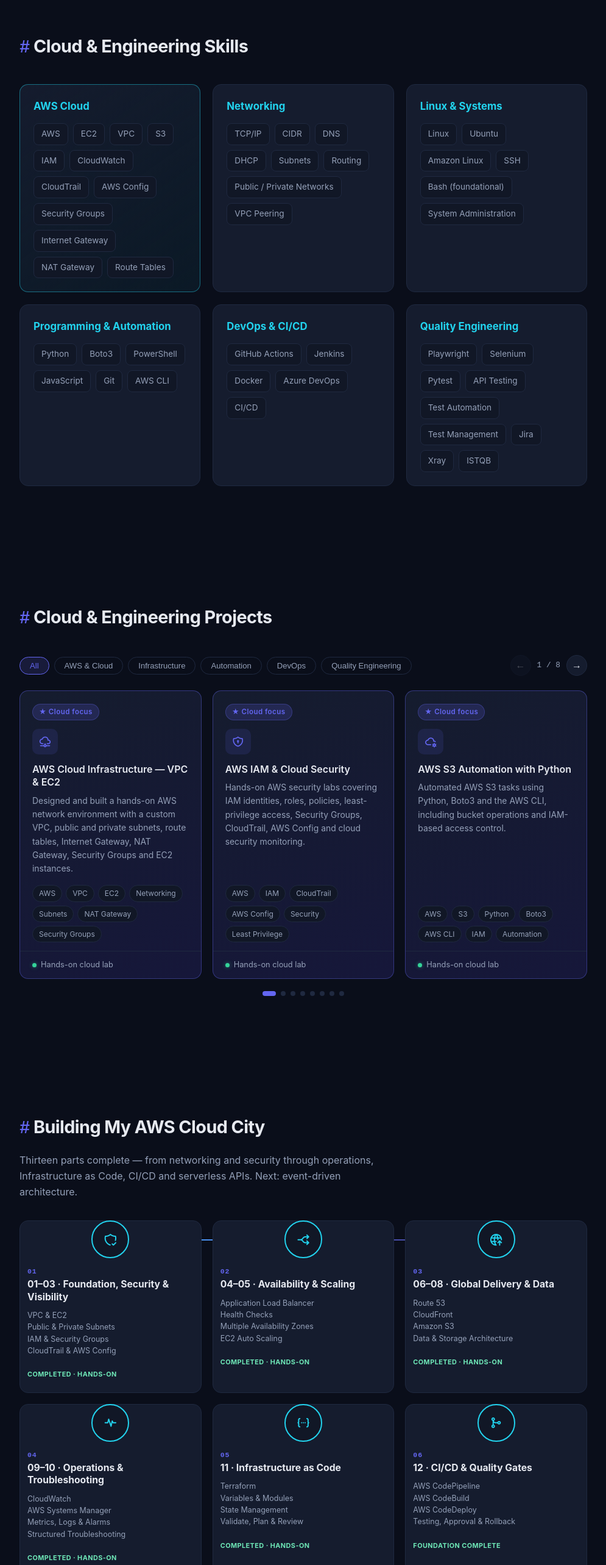
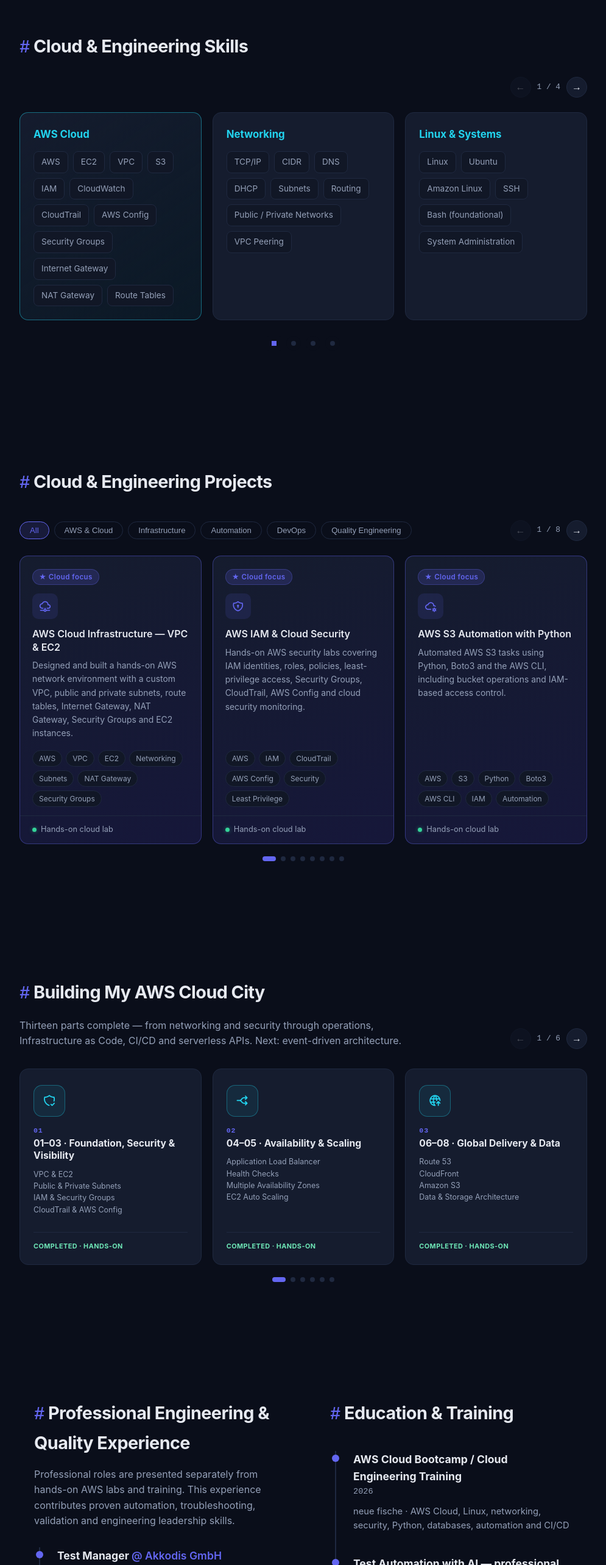
Before and after one commit to sheikhseraj/iamseraj, a React (Vite) app: page / in a window 1280 px wide. Shown: the part 1440-4006 px from the top of the page at 61% size, without its empty margins (142-1137 px from the left). Built offline with nearby package versions, Linux system fonts and the light colour scheme; no server answers.

Commit message:
Add compact skills and cloud journey carousels

```diff
--- a/src/App.jsx
+++ b/src/App.jsx
@@ -103,14 +103,58 @@
 function Skills() {
   const { lang } = useLang()
   const t = ui[lang]
+  const [idx, setIdx] = useState(0)
+  const [cardsPerView, setCardsPerView] = useState(3)
+  const touchStart = useRef(null)
+  const maxIdx = Math.max(0, skills.length - cardsPerView)
+  const currentIdx = Math.min(idx, maxIdx)
+
+  useEffect(() => {
+    const update = () => setCardsPerView(window.innerWidth <= 500 ? 1 : window.innerWidth <= 768 ? 2 : 3)
+    update()
+    window.addEventListener('resize', update)
+    return () => window.removeEventListener('resize', update)
+  }, [])
+
+  useEffect(() => setIdx(current => Math.min(current, maxIdx)), [maxIdx])
+
+  const slide = (direction) => setIdx(current => Math.max(0, Math.min(maxIdx, current + direction)))
+
   return (
     <Section id="skills" title={t.titles.skills}>
-      <div className="skills">
-        {skills.map((g) => (
-          <div key={g.group.en} className="skills__group">
+      <div className="skills__controls proj-arrows">
+        <button className="proj-arrow" onClick={() => slide(-1)} disabled={currentIdx === 0} aria-label={lang === 'de' ? 'Vorherige Kenntnisse' : 'Previous skills'}>&#8592;</button>
+        <span className="proj-counter" aria-live="polite">{currentIdx + 1} / {maxIdx + 1}</span>
+        <button className="proj-arrow" onClick={() => slide(1)} disabled={currentIdx === maxIdx} aria-label={lang === 'de' ? 'Nächste Kenntnisse' : 'Next skills'}>&#8594;</button>
+      </div>
+      <div className="skills" role="region" aria-label={t.titles.skills} tabIndex={0}
+        onKeyDown={(event) => {
+          if (event.key === 'ArrowLeft' || event.key === 'ArrowRight') {
+            event.preventDefault()
+            slide(event.key === 'ArrowLeft' ? -1 : 1)
+          }
+        }}
+        onTouchStart={(event) => { touchStart.current = { x: event.touches[0].clientX, y: event.touches[0].clientY } }}
+        onTouchCancel={() => { touchStart.current = null }}
+        onTouchEnd={(event) => {
+          if (!touchStart.current) return
+          const dx = event.changedTouches[0].clientX - touchStart.current.x
+          const dy = event.changedTouches[0].clientY - touchStart.current.y
+          if (Math.abs(dx) > 50 && Math.abs(dx) > Math.abs(dy)) slide(dx < 0 ? 1 : -1)
+          touchStart.current = null
+        }}>
+        <div className="skills__track" style={{ transform: `translateX(calc(${currentIdx * -100 / cardsPerView}% - ${currentIdx * 18 / cardsPerView}px))` }}>
+          {skills.map((g, index) => (
+            <div key={g.group.en} className="skills__group" aria-hidden={index < currentIdx || index >= currentIdx + cardsPerView}>
               <h3>{g.group[lang]}</h3>
               <ul>{g.items.map((it) => <li key={it}>{it}</li>)}</ul>
             </div>
+          ))}
+        </div>
+      </div>
+      <div className="proj-dots skills__dots">
+        {Array.from({ length: maxIdx + 1 }, (_, i) => (
+          <button key={i} className={`proj-dot-btn ${i === currentIdx ? 'proj-dot-btn--active' : ''}`} onClick={() => setIdx(i)} aria-current={i === currentIdx ? 'true' : undefined} aria-label={lang === 'de' ? `Kenntnisse: Seite ${i + 1}` : `Go to skills slide ${i + 1}`} />
         ))}
       </div>
     </Section>
@@ -160,7 +204,7 @@
     const cardW = trackRef.current.querySelector('.proj-card')?.offsetWidth || 0
     const gap = 18
     trackRef.current.style.transform = `translateX(-${idx * (cardW + gap)}px)`
-  }, [idx, visible.length])
+  }, [idx, visible.length, cardsPerView])
 
   return (
     <Section id="projects" title={t.titles.projects}>
@@ -234,23 +278,66 @@
 function CloudJourney() {
   const { lang } = useLang()
   const t = ui[lang]
+  const [idx, setIdx] = useState(0)
+  const [cardsPerView, setCardsPerView] = useState(3)
+  const trackRef = useRef(null)
+  const maxIdx = Math.max(0, cloudJourney.length - cardsPerView)
+
+  useEffect(() => {
+    const updateCardsPerView = () => setCardsPerView(window.innerWidth <= 500 ? 1 : window.innerWidth <= 768 ? 2 : 3)
+    updateCardsPerView()
+    window.addEventListener('resize', updateCardsPerView)
+    return () => window.removeEventListener('resize', updateCardsPerView)
+  }, [])
+
+  useEffect(() => setIdx((current) => Math.min(current, maxIdx)), [maxIdx])
+
+  useEffect(() => {
+    if (!trackRef.current) return
+    const cardW = trackRef.current.querySelector('.journey__step')?.offsetWidth || 0
+    const gap = 18
+    trackRef.current.style.transform = `translateX(-${idx * (cardW + gap)}px)`
+  }, [idx, cardsPerView])
+
+  function slide(dir) {
+    setIdx(prev => Math.min(maxIdx, Math.max(0, prev + dir)))
+  }
+
   return (
     <Section id="cloud-journey" title={t.titles.cloudJourney}>
+      <div className="journey__header">
         <p className="journey__intro">{t.cloudJourney.subtitle}</p>
+        <div className="proj-arrows">
+          <button className="proj-arrow" onClick={() => slide(-1)} disabled={idx === 0} aria-label="Previous journey step">&#8592;</button>
+          <span className="proj-counter">{idx + 1} / {maxIdx + 1}</span>
+          <button className="proj-arrow" onClick={() => slide(1)} disabled={idx >= maxIdx} aria-label="Next journey step">&#8594;</button>
+        </div>
+      </div>
+
       <div className="journey" aria-label={t.titles.cloudJourney}>
+        <div className="journey__track" ref={trackRef}>
           {cloudJourney.map((step, index) => (
             <article className={`journey__step journey__step--${step.state}`} key={step.stage.en}>
               <div className="journey__node" aria-hidden="true"><i className={`ti ${step.icon}`} /></div>
-            <div className="journey__number">0{index + 1}</div>
+              <div className="journey__number">{String(index + 1).padStart(2, '0')}</div>
               <h3>{step.stage[lang]}</h3>
               <ul>{step.items.map((item) => <li key={item}>{item}</li>)}</ul>
+              <div className="journey__footer">
                 <span className="journey__status">{step.status[lang]}</span>
                 {step.sourceUrl && (
                   <a className="journey__link" href={step.sourceUrl} target="_blank" rel="noreferrer">
                     {t.cloudJourney.viewPost} <i className="ti ti-external-link" aria-hidden="true" />
                   </a>
                 )}
+              </div>
             </article>
+          ))}
+        </div>
+      </div>
+
+      <div className="proj-dots journey__dots">
+        {Array.from({ length: maxIdx + 1 }).map((_, i) => (
+          <button key={i} className={`proj-dot-btn ${i === idx ? 'proj-dot-btn--active' : ''}`} onClick={() => setIdx(i)} aria-label={`Go to journey slide ${i + 1}`} />
         ))}
       </div>
     </Section>
--- a/src/index.css
+++ b/src/index.css
@@ -131,34 +131,43 @@
 .about__meta { color: var(--text) !important; font-weight: 500; }
 
 /* ---------- Skills ---------- */
-.skills { display: grid; grid-template-columns: repeat(auto-fit, minmax(220px, 1fr)); gap: 20px; }
-.skills__group { background: var(--bg-card); border: 1px solid var(--border); border-radius: var(--radius); padding: 22px; }
+.skills { overflow: hidden; padding: 6px 0; }
+.skills__controls { justify-content: flex-end; margin: -12px 0 18px; }
+.skills__track { display: flex; gap: 18px; transition: transform .35s cubic-bezier(.4,0,.2,1); }
+.skills__group { flex: 0 0 calc((100% - 36px) / 3); min-width: 0; background: var(--bg-card); border: 1px solid var(--border); border-radius: var(--radius); padding: 22px; overflow-wrap: anywhere; transition: transform .2s, border-color .2s; }
+.skills__group:hover { transform: translateY(-4px); border-color: var(--accent-2); }
+.skills__dots .proj-dot-btn { min-width: 24px; height: 24px; border: 8px solid var(--bg); }
+@media (prefers-reduced-motion: reduce) { .skills__track, .skills__group { transition: none; } }
 .skills__group h3 { font-size: 1.05rem; margin-bottom: 14px; color: var(--accent-2); }
 .skills__group ul { list-style: none; display: flex; flex-wrap: wrap; gap: 8px; }
 .skills__group li { background: var(--bg-elev); border: 1px solid var(--border); padding: 6px 12px; border-radius: 8px; font-size: .85rem; color: var(--text-dim); }
 .skills__group:first-child { border-color: rgba(34,211,238,.45); background: linear-gradient(145deg, var(--bg-card), rgba(34,211,238,.06)); }
 
 /* ---------- AWS Cloud Journey ---------- */
-.journey__intro { color: var(--text-dim); margin: -20px 0 34px; max-width: 620px; }
-.journey { display: grid; grid-template-columns: repeat(3, minmax(0, 1fr)); gap: 18px; position: relative; }
-.journey::before { content: ''; position: absolute; top: 31px; left: 7%; right: 7%; height: 2px; background: linear-gradient(90deg, var(--accent-2), var(--accent), var(--border)); }
-.journey__step { position: relative; z-index: 1; min-width: 0; padding: 0 12px 18px; border: 1px solid var(--border); border-radius: var(--radius); background: var(--bg-card); }
-.journey__node { width: 62px; height: 62px; margin: 0 auto 14px; transform: translateY(-1px); display: grid; place-items: center; border-radius: 50%; border: 2px solid var(--accent-2); background: var(--bg-elev); color: var(--accent-2); font-size: 1.45rem; }
+.journey__header { display: flex; align-items: flex-end; justify-content: space-between; gap: 24px; margin: -20px 0 24px; }
+.journey__intro { color: var(--text-dim); max-width: 680px; }
+.journey { overflow: hidden; padding-top: 8px; }
+.journey__track { display: flex; align-items: stretch; gap: 18px; transition: transform .35s cubic-bezier(.4,0,.2,1); }
+.journey__step { position: relative; min-width: 0; padding: 26px 22px 20px; border: 1px solid var(--border); border-radius: var(--radius); background: var(--bg-card); display: flex; flex: 0 0 calc((100% - 36px) / 3); flex-direction: column; transition: border-color .2s, transform .2s, box-shadow .2s; }
+.journey__step:hover { border-color: var(--accent-2); transform: translateY(-5px); box-shadow: 0 16px 32px rgba(0,0,0,.18); }
+.journey__node { width: 52px; height: 52px; margin: 0 0 16px; display: grid; place-items: center; border-radius: 14px; border: 1px solid rgba(34,211,238,.35); background: rgba(34,211,238,.08); color: var(--accent-2); font-size: 1.35rem; }
 .journey__step--next .journey__node { border-style: dashed; border-color: var(--text-dim); color: var(--text-dim); }
 .journey__number { color: var(--accent); font: 700 .72rem monospace; letter-spacing: .08em; }
 .journey__step h3 { font-size: .98rem; line-height: 1.3; margin: 5px 0 10px; }
-.journey__step ul { list-style: none; margin-bottom: 15px; }
+.journey__step ul { list-style: none; margin-bottom: 18px; flex: 1; }
 .journey__step li { color: var(--text-dim); font-size: .78rem; line-height: 1.55; }
 .journey__status { display: inline-block; color: #6ee7b7; font-size: .68rem; font-weight: 700; text-transform: uppercase; letter-spacing: .04em; }
 .journey__step--next .journey__status { color: #fbbf24; }
-.journey__link { display: flex; align-items: center; gap: 5px; width: fit-content; margin-top: 10px; color: var(--accent-2); font-size: .76rem; font-weight: 600; }
+.journey__footer { display: flex; flex-wrap: wrap; align-items: center; justify-content: space-between; gap: 10px; padding-top: 14px; border-top: 1px solid var(--border); }
+.journey__link { display: flex; align-items: center; gap: 5px; width: fit-content; color: var(--accent-2); font-size: .76rem; font-weight: 600; }
 .journey__link:hover { text-decoration: underline; }
+.journey__dots { margin-top: 20px; }
 
 /* ---------- Experience & Education (responsive, centered) ---------- */
 .exp-edu-grid { display: grid; grid-template-columns: repeat(auto-fit, minmax(400px, 1fr)); gap: 40px; max-width: 980px; margin: 0 auto; padding: 0 24px; }
 
 /* ---------- Projects ---------- */
-.projects { display: grid; grid-template-columns: repeat(auto-fill, minmax(280px, 1fr)); gap: 22px; }
+.projects { display: grid; grid-template-columns: repeat(auto-fill, minmax(min(280px, 100%), 1fr)); gap: 22px; }
 .card { background: var(--bg-card); border: 1px solid var(--border); border-radius: var(--radius); padding: 24px; display: flex; flex-direction: column; transition: transform .2s, border-color .2s; }
 .card:hover { transform: translateY(-6px); border-color: var(--accent); }
 .card__top { display: flex; justify-content: space-between; align-items: center; margin-bottom: 16px; }
@@ -260,7 +269,7 @@
 .connect-card:hover .connect-card__arrow { transform: translateX(4px); color: var(--brand); }
 
 /* ---------- Blog Section ---------- */
-.blog-grid { display: grid; grid-template-columns: repeat(auto-fit, minmax(300px, 1fr)); gap: 22px; }
+.blog-grid { display: grid; grid-template-columns: repeat(auto-fit, minmax(min(300px, 100%), 1fr)); gap: 22px; }
 .blog-card { background: var(--bg-card); border: 1px solid var(--border); border-radius: var(--radius); padding: 20px; cursor: pointer; transition: transform .2s, border-color .2s, box-shadow .2s; }
 .blog-card:hover { transform: translateY(-4px); border-color: var(--accent); box-shadow: 0 12px 30px -12px var(--accent); }
 .blog-card__header { margin-bottom: 12px; }
@@ -413,20 +422,33 @@
   .nav__links.is-open { max-height: 520px; overflow-y: auto; }
   .nav__links a { padding: 16px 24px; border-top: 1px solid var(--border); }
   .section { padding: 72px 0; }
+  .pcards { grid-template-columns: repeat(2, minmax(0, 1fr)); }
 }
 
-@media (max-width: 900px) {
-  .journey { grid-template-columns: repeat(2, minmax(0, 1fr)); }
-  .journey::before { display: none; }
+@media (max-width: 768px) {
+  .skills__group { flex-basis: calc((100% - 18px) / 2); }
+  .journey__step { flex-basis: calc((100% - 18px) / 2); }
 }
 
 @media (max-width: 560px) {
   .container { padding: 0 18px; }
   .hero__inner { padding-top: 88px; padding-bottom: 48px; }
   .hero__cta .btn { width: 100%; text-align: center; }
-  .journey { grid-template-columns: 1fr; }
-  .journey__node { margin-left: 0; }
+  .journey__header { align-items: flex-start; flex-direction: column; gap: 16px; }
   .certs { grid-template-columns: 1fr; }
   .exp-edu-grid { grid-template-columns: 1fr; padding: 0 18px; }
   .proj-card__footer { align-items: flex-start; gap: 10px; flex-wrap: wrap; }
+  .pcards { grid-template-columns: 1fr; }
+  .blog-modal { padding: 32px 20px 24px; }
+  .blog-modal__title { font-size: 1.45rem; padding-right: 24px; }
+  .contact__details { align-items: center; flex-direction: column; gap: 8px; }
+  .chat-panel { right: 16px; bottom: 88px; }
 }
+
+@media (max-width: 500px) {
+  .skills__group { flex-basis: 100%; }
+  .journey__step { flex-basis: 100%; }
+  .proj-controls { align-items: flex-start; flex-direction: column; }
+  .proj-filters { flex-wrap: nowrap; max-width: 100%; overflow-x: auto; padding-bottom: 6px; scrollbar-width: thin; }
+  .proj-filter { flex: 0 0 auto; }
+}
```
Lines whose indentation alone changed are shown as unchanged.
